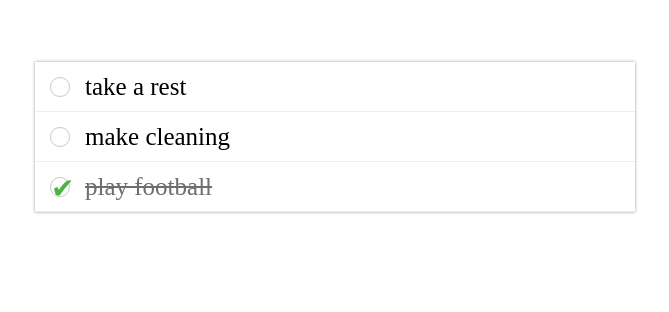
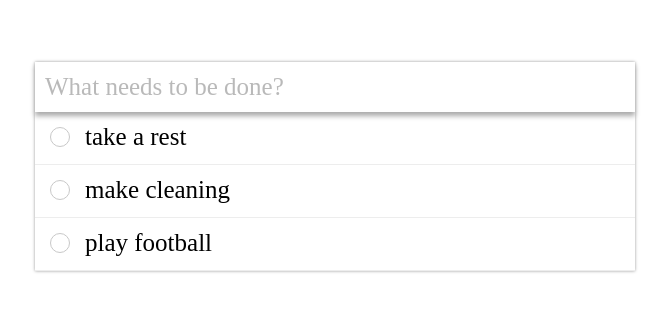
Before and after one commit to arturzybin/react-todo, a React (Create React App) app: page / in a window 1280 px wide. Shown: the part 138-450 px from the top of the page, without its empty margins (305-974 px from the left). Built offline with nearby package versions, Linux system fonts and the light colour scheme.

Commit message:
add tasks creating

```diff
--- a/src/App.js
+++ b/src/App.js
@@ -1,13 +1,14 @@
 import React from 'react';
 import './App.scss';
 import { TaskList } from './jsComponents/TaskList.js';
+import { Add } from './jsComponents/Add.js';
 
 
 class App extends React.Component {
   constructor(props) {
     super(props)
     this.state = {
-     nextId: 3,
+      nextId: 3,
       tasks: [
         {
           id: 0,
@@ -22,7 +23,7 @@ class App extends React.Component {
         {
           id: 2,
           text: 'play football',
-          done: true,
+          done: false,
         },
       ],
     }
@@ -39,7 +40,7 @@ class App extends React.Component {
     })
   }
 
-  handleTextChange = (id, text) => {
+  changeTaskText = (id, text) => {
     const index = this.state.tasks.findIndex((item) => item.id === id);
 
     const newTasks = this.state.tasks.slice();
@@ -50,7 +51,7 @@ class App extends React.Component {
     })
   }
 
-  handleDeleteTask = (id) => {
+  deleteTask = (id) => {
     const index = this.state.tasks.findIndex((item) => item.id === id);
 
     const newTasks = this.state.tasks.slice();
@@ -61,14 +62,30 @@ class App extends React.Component {
     })
   }
 
+  addTask = (text) => {
+    const id = this.state.nextId;
+    const newTasks = this.state.tasks.slice();
+    newTasks.push({
+      id: id,
+      text: text,
+      done: false,
+    })
+
+    this.setState({
+      nextId: id + 1,
+      tasks: newTasks,
+    })
+  }
+
   render() {
     return(
       <div className="todo">
+        <Add onAddTask={this.addTask} />
         <TaskList
           data={this.state.tasks}
           onTaskDone={this.handleDoneTask}
-          onTextChange={this.handleTextChange}
-          onDeleteTask={this.handleDeleteTask}
+          onTextChange={this.changeTaskText}
+          onDeleteTask={this.deleteTask}
         />
       </div>
     )
--- a/src/App.scss
+++ b/src/App.scss
@@ -16,10 +16,9 @@
 
 .task {
     line-height: 50px;
-    user-select: none;
 
     width: 100%;
-    height: 50px;
+    min-height: 50px;
 
     border-bottom: 1px solid #ededed;
 
@@ -33,6 +32,7 @@
         height: 50px;
 
         vertical-align: top;
+        user-select: none;
     }
     &__checkbox {
         opacity: 0;
@@ -60,11 +60,13 @@
     }
 
     &__text {
+        display: inline-block;
         font-family: 'Sriracha', cursive;
         font-size: 25px;
         width: calc(100% - 100px);
         border: none;
         outline: none;
+        word-wrap: break-word;
 
         &_done {
             text-decoration: line-through;
@@ -112,3 +114,27 @@
         opacity: 1;
     }
 }
+
+
+.add {
+    line-height: 50px;
+
+    width: 100%;
+    height: 50px;
+
+    box-shadow: 0 4px 5px #aaaaaa;
+
+    &__text {
+        padding: 0 10px;
+        width: 100%;
+        line-height: 50px;
+        border: none;
+        outline: none;
+        font-family: 'Sriracha', cursive;
+        font-size: 25px;
+
+        &::placeholder {
+            opacity: 0.5;
+        }
+    }
+}
--- /dev/null
+++ b/src/jsComponents/Add.js
@@ -0,0 +1,42 @@
+import React from 'react';
+import PropTypes from 'prop-types'
+
+class Add extends React.Component {
+  addSubmitListener = () => {
+    document.addEventListener('keypress', this.submit)
+  }
+  removeSubmitListener = () => {
+    document.removeEventListener('keypress', this.submit)
+  }
+
+  submit = (event) => {
+    const input = document.querySelector('.add__text')
+    if (event.code !== 'Enter') return;
+    const text = input.value;
+    input.value = '';
+    if (text === '') return;
+    this.props.onAddTask(text);
+  }
+
+  render() {
+    return (
+      <div className="todo__add add">
+        <input
+          className="add__text"
+          type='text'
+          placeholder="What needs to be done?"
+          spellCheck="false"
+          onFocus={this.addSubmitListener}
+          onBlur={this.removeSubmitListener}
+        />
+      </div>
+    )
+  }
+}
+
+
+Add.propTypes = {
+  onAddTask: PropTypes.func.isRequired,
+}
+
+export { Add }
--- a/src/jsComponents/Task.js
+++ b/src/jsComponents/Task.js
@@ -45,7 +45,7 @@ class Task extends React.Component {
           />
           <span className="task__checkmark">&#10004;</span>
         </label>
-        <span onDoubleClick={this.handleDoubleClick} className={"task__text" + textClassName}>{text}</span>
+        <div className={"task__text" + textClassName} onDoubleClick={this.handleDoubleClick}>{text}</div>
         <button
           className="task__destroy"
           onClick={() => this.props.onDeleteTask(id)}
```
